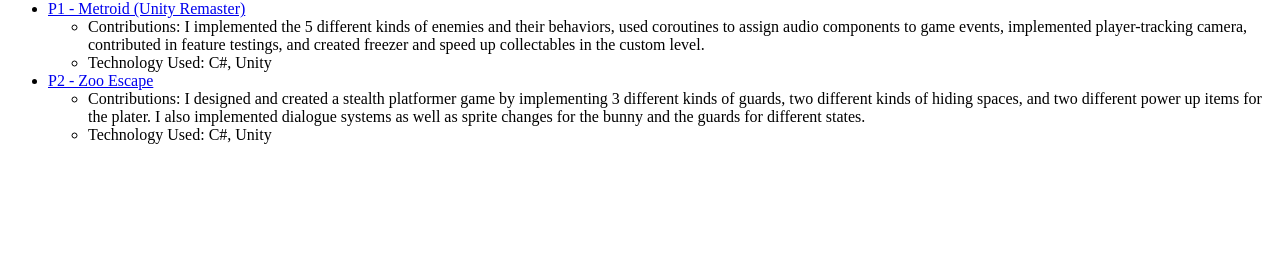
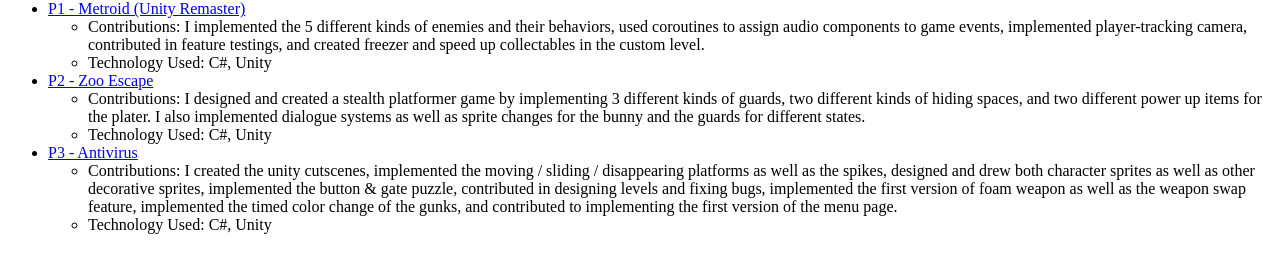
Before and after one commit to katehrkim/portfolio, a plain HTML site: page index.html in a window 1280 px wide. Shown: the part 66-338 px from the top of the page. Drawn offline with Linux system fonts and the light colour scheme.

Commit message:
Update index.html

```diff
--- a/index.html
+++ b/index.html
@@ -10,4 +10,9 @@
     <li>Contributions: I designed and created a stealth platformer game by implementing 3 different kinds of guards, two different kinds of hiding spaces, and two different power up items for the plater. I also implemented dialogue systems as well as sprite changes for the bunny and the guards for different states.</li>
     <li>Technology Used: C#, Unity</li>
   </ul>
+  <li><a href="https://unproductiveproductions.itch.io/antivirusd">P3 - Antivirus</a></li>
+  <ul>
+    <li>Contributions: I created the unity cutscenes, implemented the moving / sliding / disappearing platforms as well as the spikes, designed and drew both character sprites as well as other decorative sprites, implemented the button & gate puzzle, contributed in designing levels and fixing bugs, implemented the first version of foam weapon as well as the weapon swap feature, implemented the timed color change of the gunks, and contributed to implementing the first version of the menu page.</li>
+    <li>Technology Used: C#, Unity</li>
+  </ul>
 </ul>
```
